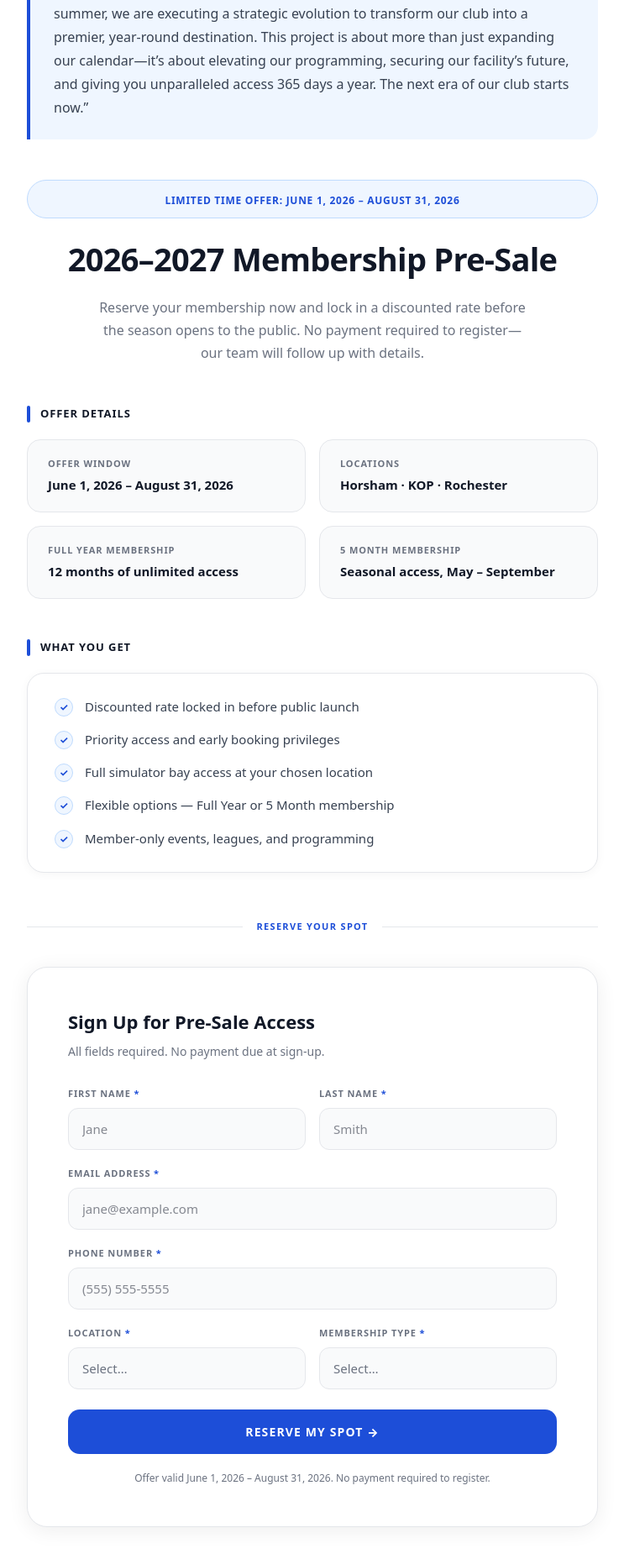
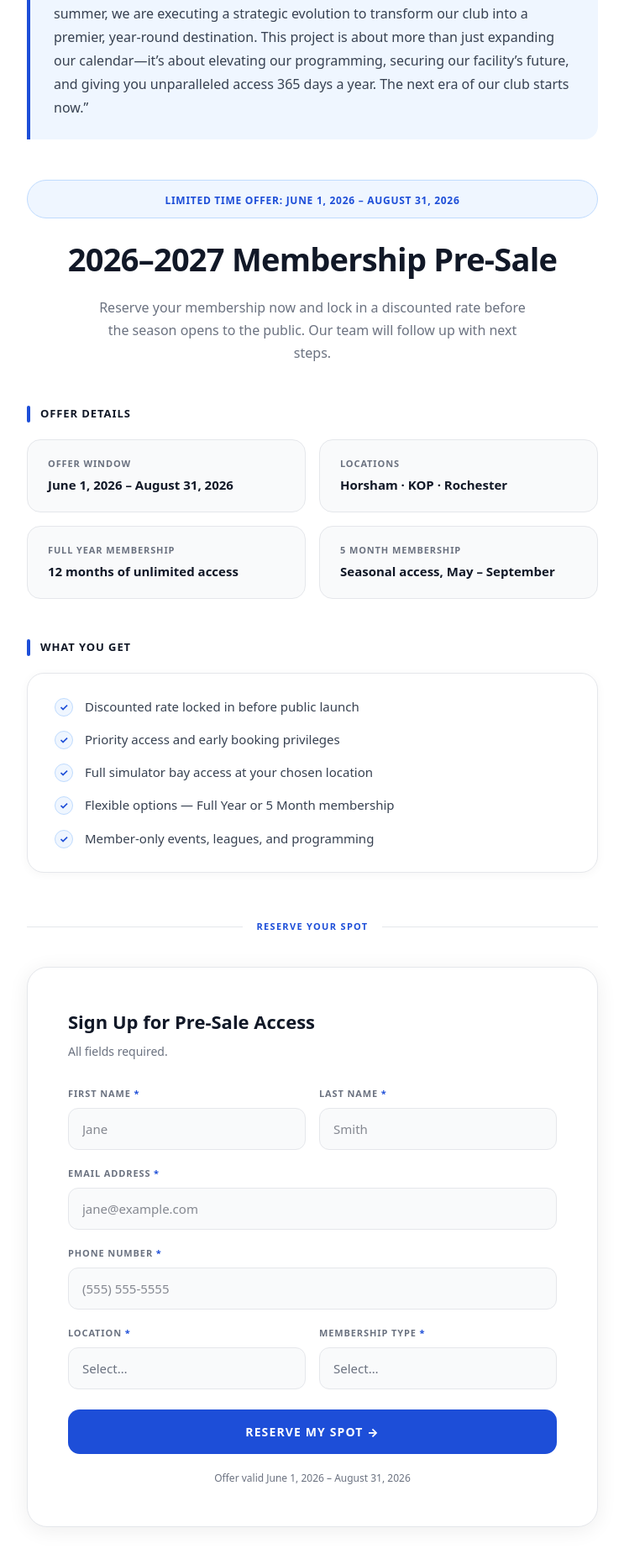
Before and after one commit to rickyhowcroft-dot/skramblehouse-westside, a Next.js app: page /membership/presale in a window 1280 px wide. Shown: the part 632-2488 px from the top of the page at 84% size, without its empty margins (268-1011 px from the left). Built offline with nearby package versions, Linux system fonts and the light colour scheme.

Commit message:
remove all 'no payment required' language

```diff
--- a/app/membership/presale/page.tsx
+++ b/app/membership/presale/page.tsx
@@ -101,7 +101,7 @@ export default function MembershipPresalePage() {
         </h1>
         <p style={{ color: GRAY_3, fontSize: 16, lineHeight: 1.7, maxWidth: 520, margin: '0 auto' }}>
           Reserve your membership now and lock in a discounted rate before the season opens to the public.
-          No payment required to register&mdash;our team will follow up with details.
+          Our team will follow up with next steps.
         </p>
       </div>
 
@@ -214,7 +214,7 @@ export default function MembershipPresalePage() {
                   Sign Up for Pre-Sale Access
                 </h2>
                 <p style={{ color: GRAY_3, fontSize: 14, margin: 0 }}>
-                  All fields required. No payment due at sign-up.
+                  All fields required.
                 </p>
               </div>
 
@@ -308,7 +308,7 @@ export default function MembershipPresalePage() {
                 </button>
 
                 <p style={{ color: GRAY_3, fontSize: 12, textAlign: 'center', margin: 0 }}>
-                  Offer valid {OFFER_START} – {OFFER_END}. No payment required to register.
+                  Offer valid {OFFER_START} – {OFFER_END}
                 </p>
               </form>
             </>
```
